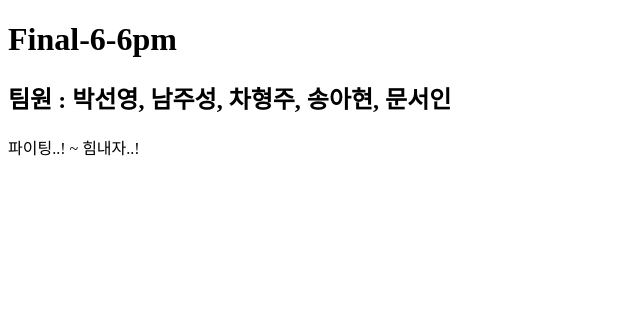
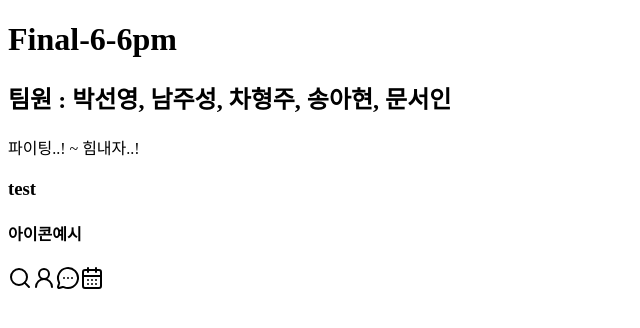
Before and after one commit to FRONTENDBOOTCAMP-13th/Final-06-6PM, a Next.js app: page / in a window 1280 px wide. Shown: the top 328 px of the page, without its empty margins (0-640 px from the left). Built offline with nearby package versions, Linux system fonts and the light colour scheme.

Commit message:
🧪 test: 테스트 코드 추가

```diff
--- a/src/app/page.tsx
+++ b/src/app/page.tsx
@@ -1,9 +1,28 @@
+import {
+  CalendarDays,
+  MessageCircleMore,
+  Search,
+  UserRoundIcon,
+} from "lucide-react";
+
 export default function Home() {
   return (
-  <>
-  <h1>Final-6-6pm</h1>
-  <h2>팀원 : 박선영, 남주성, 차형주, 송아현, 문서인</h2>
-  파이팅..! ~
-  힘내자..!
-  </>);
+    <>
+      <h1>Final-6-6pm</h1>
+      <h2>팀원 : 박선영, 남주성, 차형주, 송아현, 문서인</h2>
+      파이팅..! ~ 힘내자..!
+      <div className="p-4 bg-primary">
+        <h3 className="text-white">test</h3>
+      </div>
+      <div>
+        <h4>아이콘예시</h4>
+        <div className="flex items-center gap-4">
+          <Search className="w-4 h-4"></Search>
+          <UserRoundIcon className="w-4 h-4"></UserRoundIcon>
+          <MessageCircleMore className="w-4 h-4"></MessageCircleMore>
+          <CalendarDays className="w-4 h-4"></CalendarDays>
+        </div>
+      </div>
+    </>
+  );
 }
```
